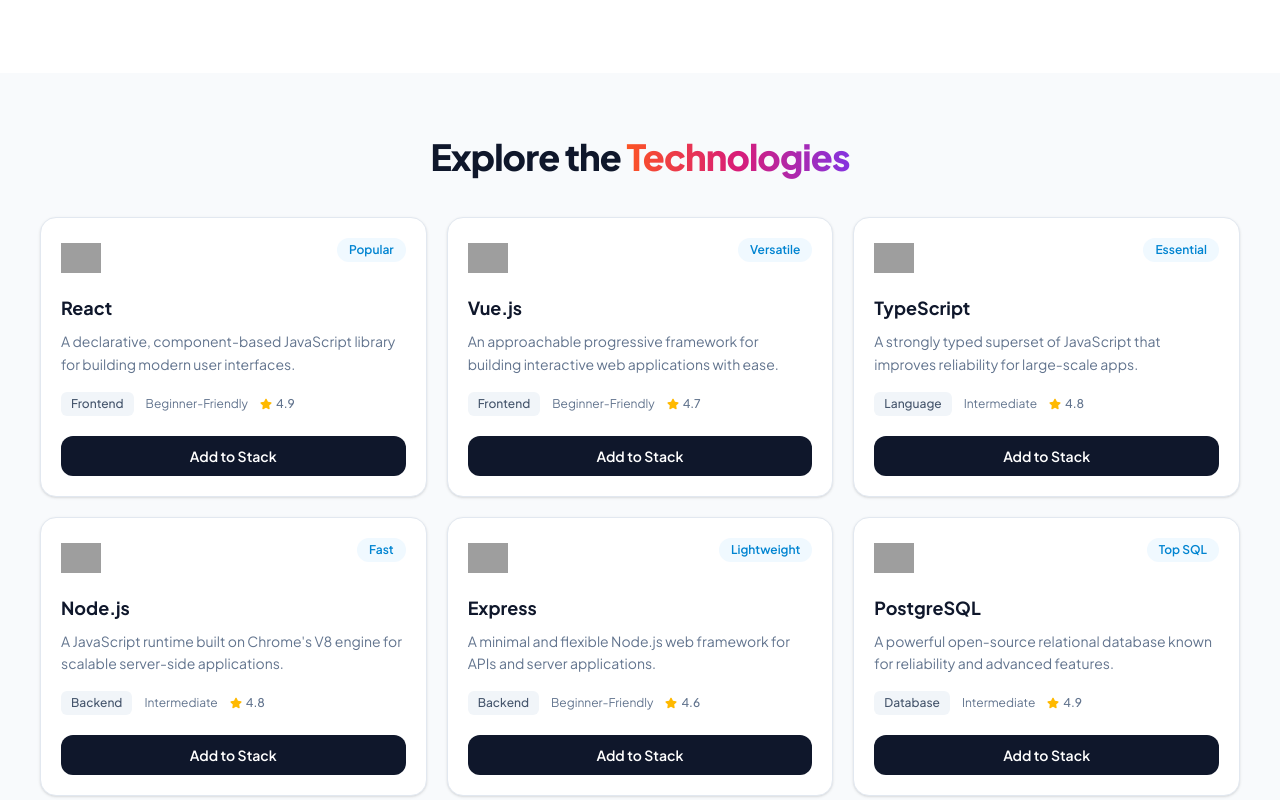
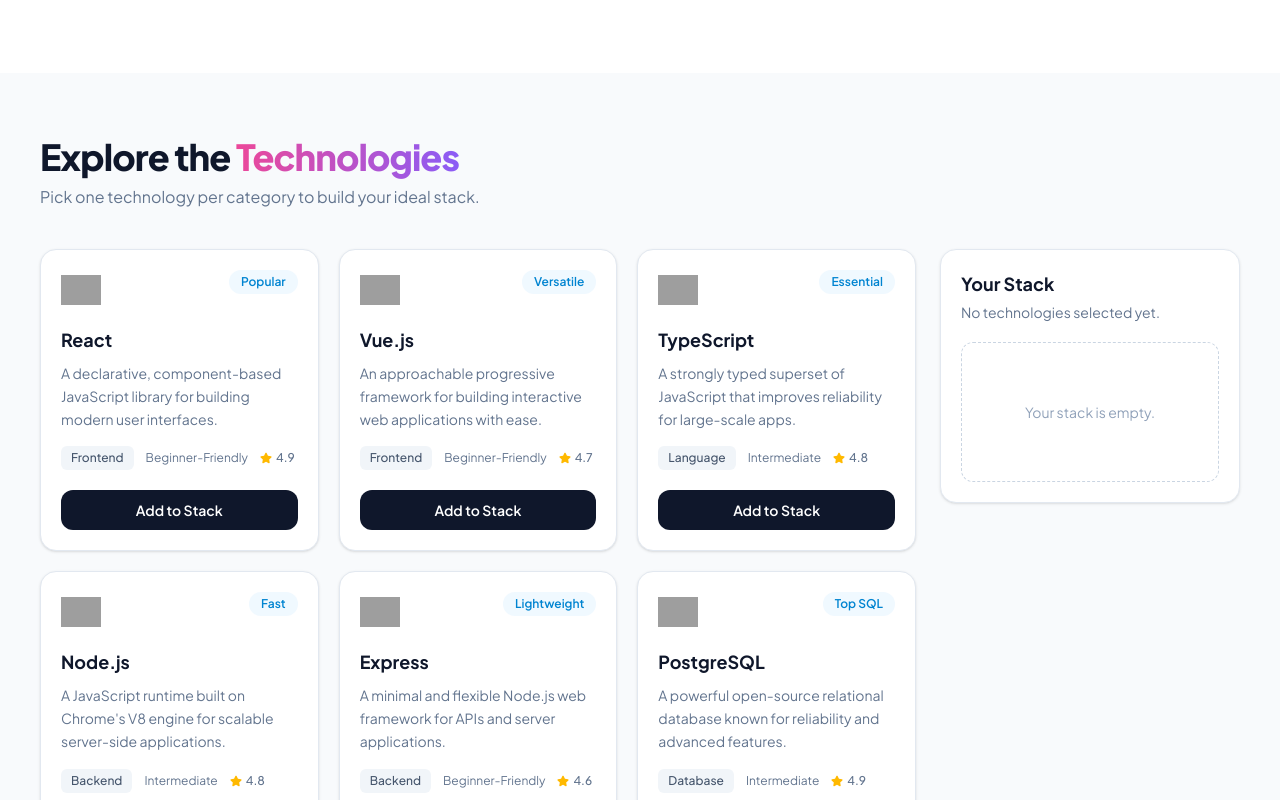
Before and after one commit to SalmanAAbir/assignment-devstack, a React (Vite) app: page / in a window 1280 px wide. Shown: the part 680-1480 px from the top of the page. Built offline with nearby package versions, Linux system fonts and the light colour scheme; grey boxes are pictures that could not be loaded.

Commit message:
Update ExploreSection to use tech-gradient for styling; add YourStack component for enhanced user interaction. Modify index.css to include new tech-gradient variable and related text styling.

```diff
--- a/src/components/ExploreSection.tsx
+++ b/src/components/ExploreSection.tsx
@@ -1,6 +1,7 @@
 import { useEffect, useState } from 'react'
 import type { Technology } from '../types/technology'
 import TechnologyCard from './TechnologyCard'
+import YourStack from './YourStack'
 
 export default function ExploreSection() {
   const [technologies, setTechnologies] = useState<Technology[]>([])
@@ -35,14 +36,23 @@
   return (
     <section id="technologies" className="bg-slate-50 py-16">
       <div className="mx-auto max-w-7xl px-4 md:px-6 lg:px-10">
-        <h2 className="text-center text-3xl font-extrabold tracking-tight text-slate-900 sm:text-4xl">
-          Explore the <span className="brand-gradient-text">Technologies</span>
-        </h2>
+        <div className="max-w-xl">
+          <h2 className="text-3xl font-extrabold tracking-tight text-slate-900 sm:text-4xl">
+            Explore the <span className="tech-gradient-text">Technologies</span>
+          </h2>
+          <p className="mt-2 text-sm text-slate-500 sm:text-base">
+            Pick one technology per category to build your ideal stack.
+          </p>
+        </div>
 
-        <div className="mt-10 grid grid-cols-1 gap-5 sm:grid-cols-2 lg:grid-cols-3">
-          {technologies.map((tech) => (
-            <TechnologyCard key={tech.id} tech={tech} />
-          ))}
+        <div className="mt-10 grid grid-cols-1 gap-6 lg:grid-cols-[1fr_280px] xl:grid-cols-[1fr_300px]">
+          <div className="grid grid-cols-1 gap-5 sm:grid-cols-2 xl:grid-cols-3">
+            {technologies.map((tech) => (
+              <TechnologyCard key={tech.id} tech={tech} />
+            ))}
+          </div>
+
+          <YourStack />
         </div>
       </div>
     </section>
--- /dev/null
+++ b/src/components/YourStack.tsx
@@ -0,0 +1,12 @@
+export default function YourStack() {
+  return (
+    <aside className="h-fit rounded-2xl border border-slate-200 bg-white p-5 shadow-sm lg:sticky lg:top-24">
+      <h3 className="text-lg font-bold text-slate-900">Your Stack</h3>
+      <p className="mt-1 text-sm text-slate-500">No technologies selected yet.</p>
+
+      <div className="mt-5 flex min-h-[140px] items-center justify-center rounded-xl border border-dashed border-slate-300 px-4 py-8">
+        <p className="text-sm text-slate-400">Your stack is empty.</p>
+      </div>
+    </aside>
+  )
+}
--- a/src/index.css
+++ b/src/index.css
@@ -8,6 +8,7 @@
 :root {
   /* change this one value to retheme the brand */
   --brand-gradient: linear-gradient(90deg, #fc5424 0%, #d81c78 50%, #8434e0 100%);
+  --tech-gradient: linear-gradient(90deg, #ec4899 0%, #8b5cf6 100%);
 }
 
 body {
@@ -26,6 +27,13 @@
   color: transparent;
 }
 
+.tech-gradient-text {
+  background-image: var(--tech-gradient);
+  -webkit-background-clip: text;
+  background-clip: text;
+  color: transparent;
+}
+
 .route-chip:hover {
   background-image: var(--brand-gradient);
   -webkit-background-clip: text;
@@ -35,5 +43,5 @@
 
 .stack-btn:hover {
   background-color: transparent;
-  background-image: var(--brand-gradient);
+  background-image: var(--tech-gradient);
 }
```
